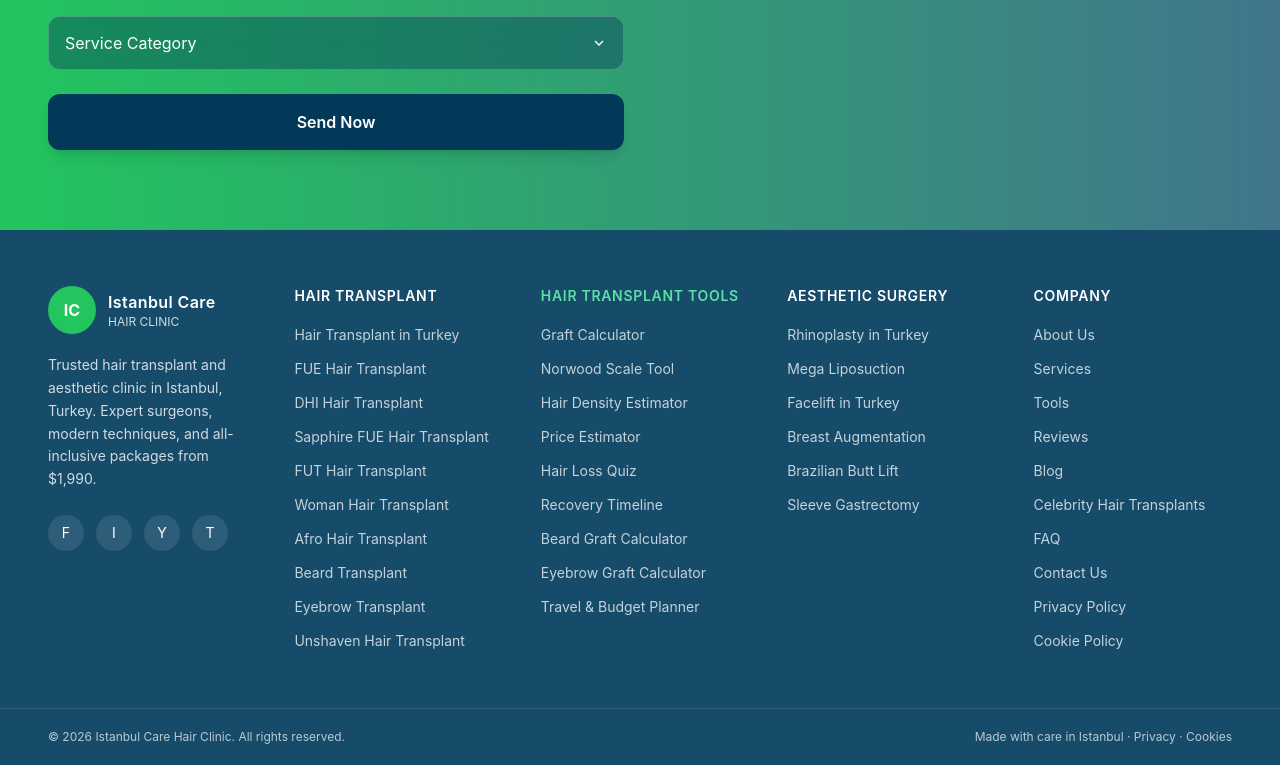
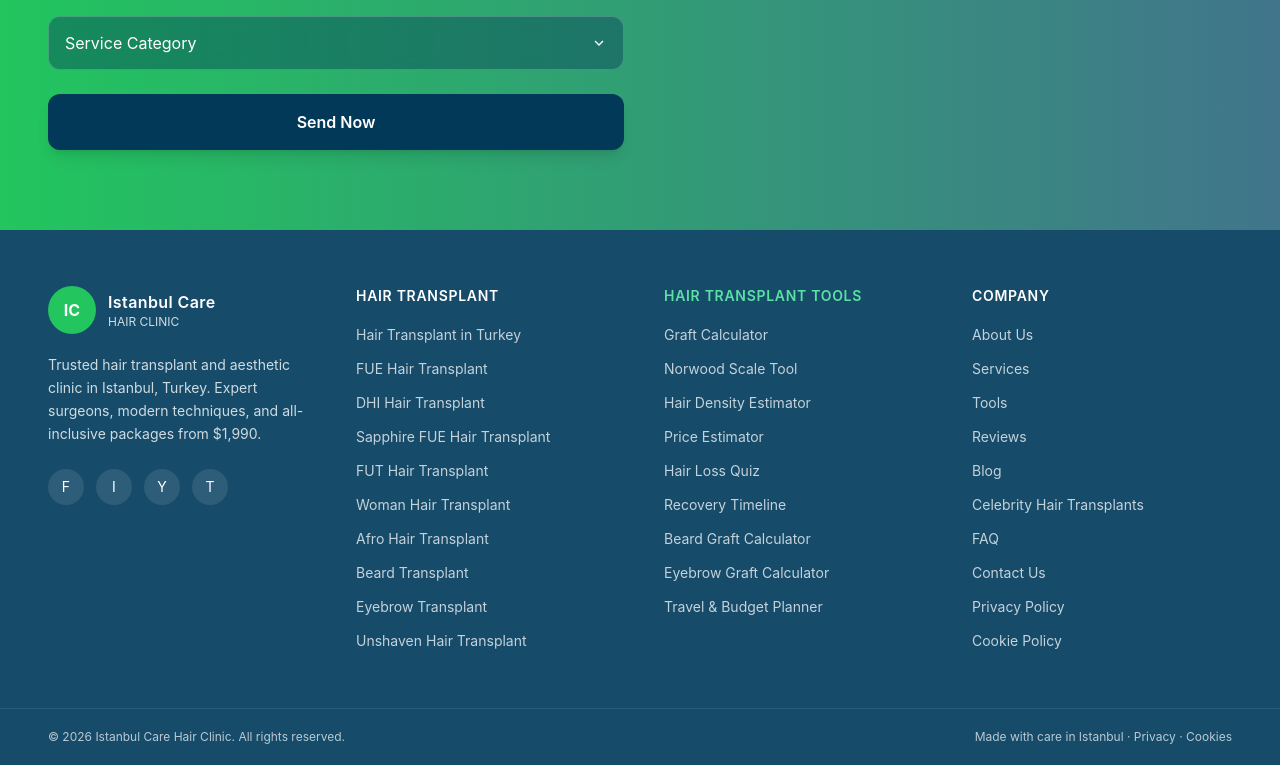
Before and after one commit to etagay7-web/istanbul-care-pages, a Next.js app: page / in a window 1280 px wide. Shown: the part 8529-9294 px from the top of the page. Built offline with nearby package versions, Linux system fonts and the light colour scheme.

Commit message:
footer: remove aesthetic surgery column

```diff
--- a/components/Footer.tsx
+++ b/components/Footer.tsx
@@ -25,15 +25,6 @@ const hairTransplantTools = [
   { label: 'Travel & Budget Planner', href: '/tools/budget-planner' }
 ];
 
-const aestheticLinks = [
-  { label: 'Rhinoplasty in Turkey', href: '/services/rhinoplasty' },
-  { label: 'Mega Liposuction', href: '/services/mega-liposuction' },
-  { label: 'Facelift in Turkey', href: '/services/facelift' },
-  { label: 'Breast Augmentation', href: '/services/breast-augmentation' },
-  { label: 'Brazilian Butt Lift', href: '/services/bbl' },
-  { label: 'Sleeve Gastrectomy', href: '/services/sleeve-gastrectomy' }
-];
-
 const companyLinks = [
   { label: 'About Us', href: '/about-us' },
   { label: 'Services', href: '/services' },
@@ -51,7 +42,7 @@ export default function Footer() {
   return (
     <footer className="bg-primary text-white">
       <div className="max-w-8xl mx-auto px-4 lg:px-12 py-14">
-        <div className="grid gap-10 lg:gap-12 md:grid-cols-2 lg:grid-cols-5">
+        <div className="grid gap-10 lg:gap-12 md:grid-cols-2 lg:grid-cols-4">
           <div className="lg:col-span-1">
             <Link href="/" className="flex items-center gap-3">
               <span className="inline-flex h-12 w-12 items-center justify-center rounded-full bg-accent font-bold">
@@ -82,7 +73,6 @@ export default function Footer() {
 
           <FooterColumn title="Hair Transplant" links={hairTransplantLinks} />
           <FooterColumn title="Hair Transplant Tools" links={hairTransplantTools} highlight />
-          <FooterColumn title="Aesthetic Surgery" links={aestheticLinks} />
           <FooterColumn title="Company" links={companyLinks} />
         </div>
       </div>
```
